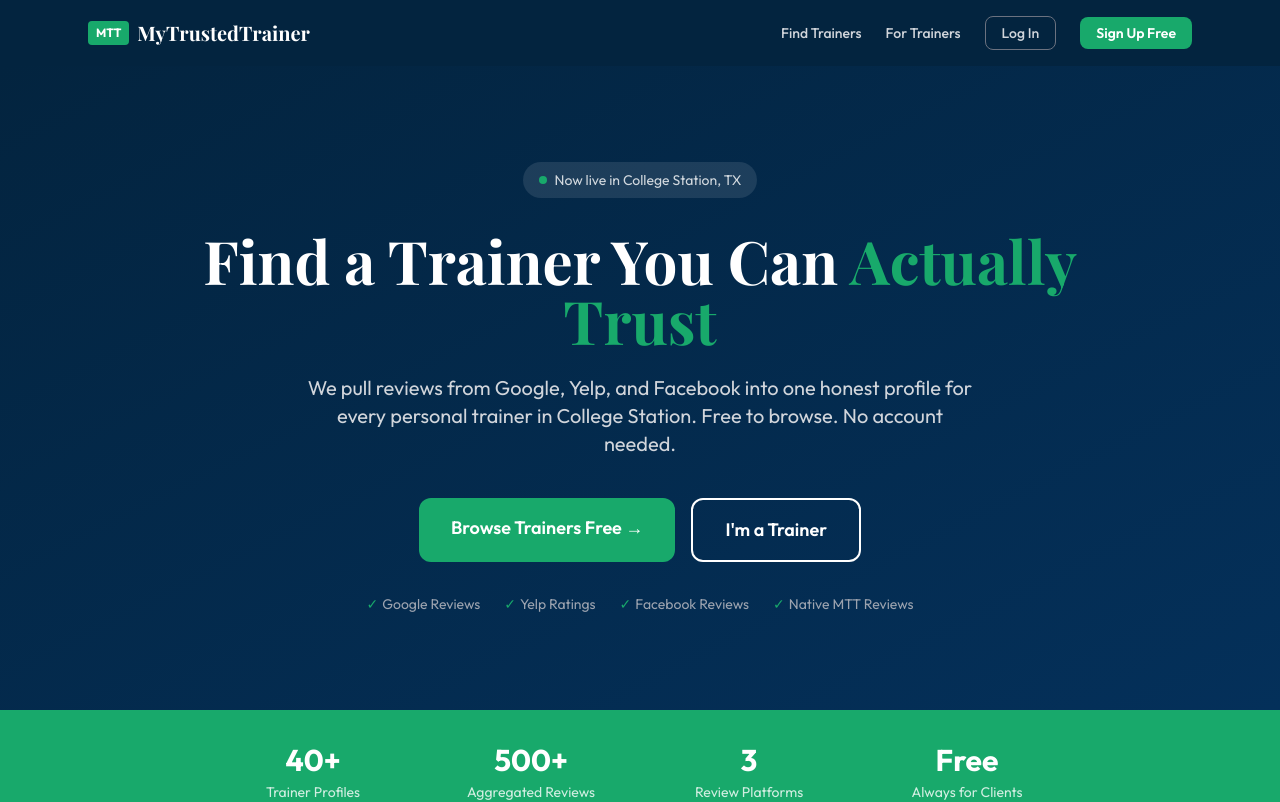
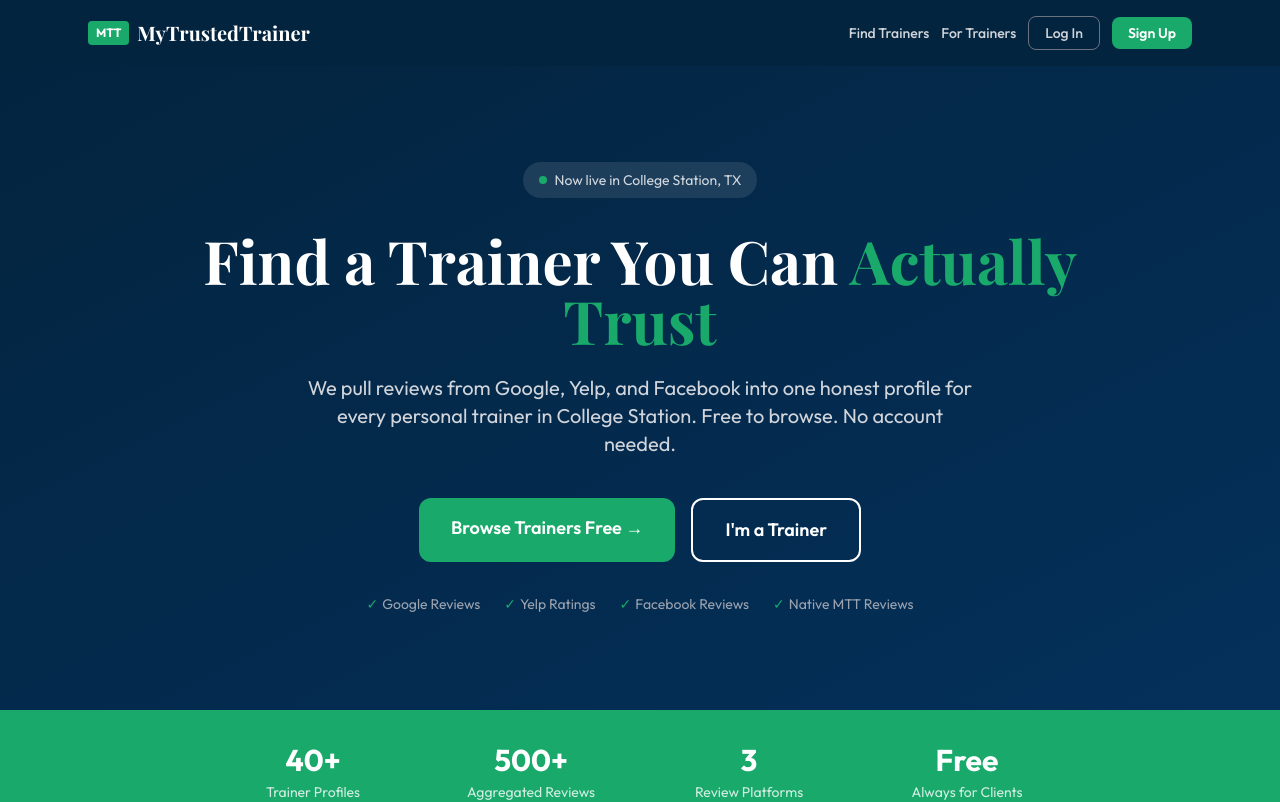
Before and after one commit to MyTrustedTrainer/mytrustedtrainer, a Next.js app: page / in a window 1280 px wide. Shown: the top 802 px of the page. Built offline with nearby package versions, Linux system fonts and the light colour scheme; no server answers; the database is empty.

Commit message:
Replace home nav with SiteHeader component

```diff
--- a/app/page.tsx
+++ b/app/page.tsx
@@ -1,4 +1,5 @@
 import Link from 'next/link'
+import SiteHeader from '@/components/SiteHeader'
 import { createClient } from '@/lib/supabase/server'
 
 export default async function HomePage() {
@@ -16,20 +17,7 @@ export default async function HomePage() {
   return (
     <div className="min-h-screen bg-white">
       {/* Nav */}
-      <nav className="bg-[#03243F] text-white">
-        <div className="max-w-6xl mx-auto px-6 py-4 flex items-center justify-between">
-          <Link href="/" className="flex items-center gap-2">
-            <span className="bg-[#18A96B] text-white text-xs font-bold px-2 py-1 rounded">MTT</span>
-            <span className="text-xl font-bold" style={{fontFamily:'Playfair Display'}}>MyTrustedTrainer</span>
-          </Link>
-          <div className="flex items-center gap-6">
-            <Link href="/search" className="text-gray-300 hover:text-white text-sm font-medium">Find Trainers</Link>
-            <Link href="/for-trainers" className="text-gray-300 hover:text-white text-sm font-medium">For Trainers</Link>
-            <Link href="/login" className="text-gray-300 hover:text-white text-sm font-medium border border-gray-500 px-4 py-1.5 rounded-lg hover:border-white">Log In</Link>
-            <Link href="/signup" className="bg-[#18A96B] text-white text-sm font-semibold px-4 py-1.5 rounded-lg hover:bg-[#15906A]">Sign Up Free</Link>
-          </div>
-        </div>
-      </nav>
+      <SiteHeader />
 
       {/* Hero */}
       <section className="bg-gradient-to-br from-[#03243F] to-[#04305a] text-white py-24 px-6">
```
